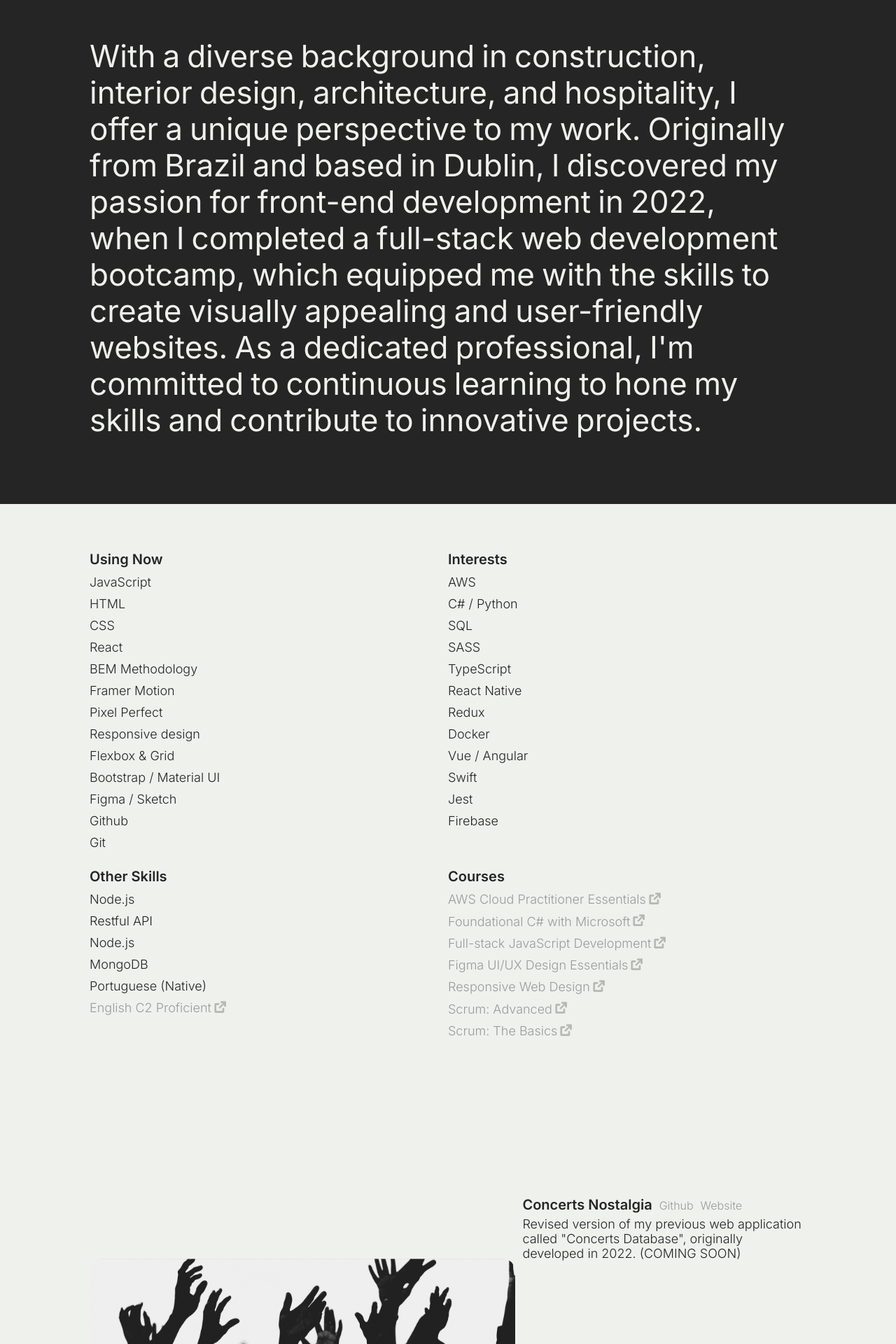
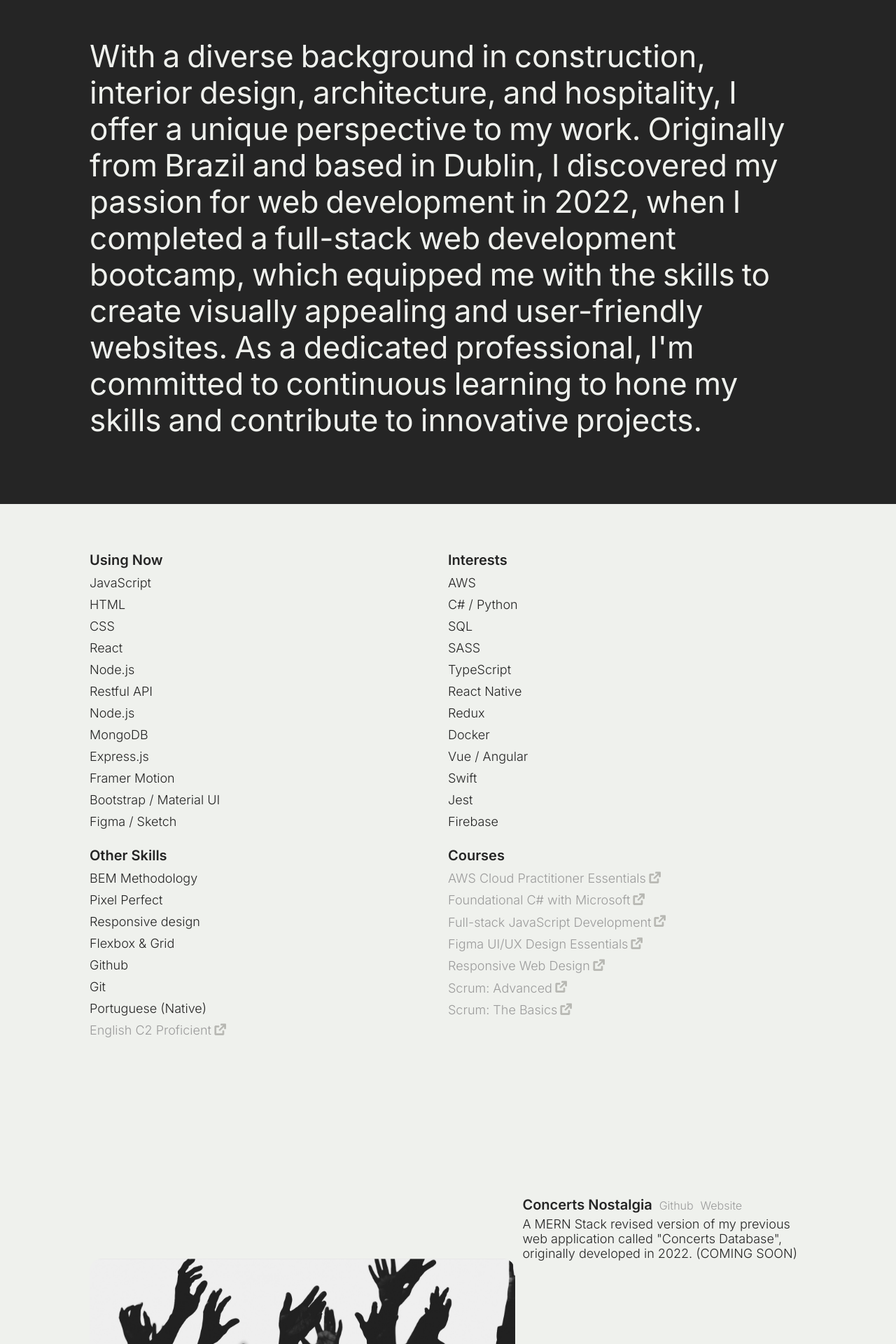
Before and after one commit to t-minini/my-website-v3, a React (Create React App) app: page / in a window 1280 px wide. Shown: the part 880-2800 px from the top of the page at 70% size. Built offline with nearby package versions, Linux system fonts and the light colour scheme; a web font is replaced by a local one.

Commit message:
small updates

```diff
--- a/src/components/about/About.jsx
+++ b/src/components/about/About.jsx
@@ -2,7 +2,7 @@ import style from './About.module.css';
 import { motion } from 'framer-motion';
 
 export function About() {
-  const text = `With a diverse background in construction, interior design, architecture, and hospitality, I offer a unique perspective to my work. Originally from Brazil and based in Dublin, I discovered my passion for front-end development in 2022, when I completed a full-stack web development bootcamp, which equipped me with the skills to create visually appealing and user-friendly websites. As a dedicated professional, I'm committed to continuous learning to hone my skills and contribute to innovative projects.`;
+  const text = `With a diverse background in construction, interior design, architecture, and hospitality, I offer a unique perspective to my work. Originally from Brazil and based in Dublin, I discovered my passion for web development in 2022, when I completed a full-stack web development bootcamp, which equipped me with the skills to create visually appealing and user-friendly websites. As a dedicated professional, I'm committed to continuous learning to hone my skills and contribute to innovative projects.`;
 
   const words = text.split(' ');
 
--- a/src/components/contact/Contact.jsx
+++ b/src/components/contact/Contact.jsx
@@ -1,18 +1,20 @@
 import { useState } from 'react';
+import { Link } from 'react-scroll';
 import style from './Contact.module.css';
 
 export function Contact() {
   const [isHovered, setIsHovered] = useState(false);
   return (
-    <>
     <footer
-
       className={style.contact}
       onMouseEnter={() => setIsHovered(true)}
       onMouseLeave={() => setIsHovered(false)}
     >
       <div className={style.contact__text}>
+        <Link to="hero">
           <p className={style.contact__tm}>tm</p>
+        </Link>
+
         <div className={style.text__container}>
           <h2>
             Let's <br />
@@ -20,9 +22,8 @@ export function Contact() {
           </h2>
           <p>
             I'm currently up for some exciting <br />
-              projects. Hit me up if you're on <br /> the lookout for a
-              front-end
-              <br /> developer.
+            projects. Hit me up if you're on <br /> the lookout for a web
+            developer.
           </p>
         </div>
         <div className={style.contact__links}>
@@ -60,6 +61,5 @@ export function Contact() {
         </div>
       </div>
     </footer>
-    </>
   );
 }
--- a/src/components/contact/Contact.module.css
+++ b/src/components/contact/Contact.module.css
@@ -2,7 +2,6 @@ footer {
   bottom: 0;
   z-index: 1;
   position: fixed;
-
 }
 
 .contact {
@@ -12,6 +11,7 @@ footer {
 }
 
 .contact__tm {
+  cursor: pointer;
   color: var(--orange);
   text-transform: uppercase;
   font-family: 'Dr Sugiyama', cursive;
@@ -34,7 +34,6 @@ footer {
   z-index: 1;
   color: var(--gray-lighter);
   font-weight: var(--semiBold-600);
-
 }
 
 .text__container p {
--- a/src/components/hero/Hero.jsx
+++ b/src/components/hero/Hero.jsx
@@ -83,7 +83,7 @@ export function Hero() {
         <motion.img
           src={imgBack}
           loading="lazy"
-          viewport={{ once: true }} // animation happening only one
+          viewport={{ once: true }}
           style={{ y: backgroundY }}
           className={style.img__back}
           onLoad={() => setIsLoaded(true)}
@@ -107,8 +107,8 @@ export function Hero() {
           tulio&#xa0;minini
         </motion.h1>
         <motion.p initial="initial" whileInView="animate" variants={pVariants}>
-          a former designer who found his passion for <br />
-          front-end development.
+          a former designer who found his passion <br />
+          for web development.
         </motion.p>
       </div>
     </section>
--- a/src/components/skills/Skills.jsx
+++ b/src/components/skills/Skills.jsx
@@ -81,7 +81,6 @@ export function Skills() {
           >
             CSS
           </motion.li>
-
           <motion.li
             initial="initial"
             whileInView="animate"
@@ -96,7 +95,39 @@ export function Skills() {
             variants={itemVariants}
             viewport={{ once: true }}
           >
-            BEM Methodology
+            Node.js
+          </motion.li>
+          <motion.li
+            initial="initial"
+            whileInView="animate"
+            variants={itemVariants}
+            viewport={{ once: true }}
+          >
+            Restful API
+          </motion.li>
+          <motion.li
+            initial="initial"
+            whileInView="animate"
+            variants={itemVariants}
+            viewport={{ once: true }}
+          >
+            Node.js
+          </motion.li>
+          <motion.li
+            initial="initial"
+            whileInView="animate"
+            variants={itemVariants}
+            viewport={{ once: true }}
+          >
+            MongoDB
+          </motion.li>
+          <motion.li
+            initial="initial"
+            whileInView="animate"
+            variants={itemVariants}
+            viewport={{ once: true }}
+          >
+            Express.js
           </motion.li>
           <motion.li
             initial="initial"
@@ -105,30 +136,6 @@ export function Skills() {
             viewport={{ once: true }}
           >
             Framer Motion
-          </motion.li>
-          <motion.li
-            initial="initial"
-            whileInView="animate"
-            variants={itemVariants}
-            viewport={{ once: true }}
-          >
-            Pixel Perfect
-          </motion.li>
-          <motion.li
-            initial="initial"
-            whileInView="animate"
-            variants={itemVariants}
-            viewport={{ once: true }}
-          >
-            Responsive design
-          </motion.li>
-          <motion.li
-            initial="initial"
-            whileInView="animate"
-            variants={itemVariants}
-            viewport={{ once: true }}
-          >
-            Flexbox & Grid
           </motion.li>
           <motion.li
             initial="initial"
@@ -145,22 +152,6 @@ export function Skills() {
             viewport={{ once: true }}
           >
             Figma / Sketch
-          </motion.li>
-          <motion.li
-            initial="initial"
-            whileInView="animate"
-            variants={itemVariants}
-            viewport={{ once: true }}
-          >
-            Github
-          </motion.li>
-          <motion.li
-            initial="initial"
-            whileInView="animate"
-            variants={itemVariants}
-            viewport={{ once: true }}
-          >
-            Git
           </motion.li>
         </ul>
         <ul>
@@ -270,7 +261,16 @@ export function Skills() {
             variants={itemVariants}
             viewport={{ once: true }}
           >
-            Node.js
+            BEM Methodology
+          </motion.li>
+
+          <motion.li
+            initial="initial"
+            whileInView="animate"
+            variants={itemVariants}
+            viewport={{ once: true }}
+          >
+            Pixel Perfect
           </motion.li>
           <motion.li
             initial="initial"
@@ -278,7 +278,7 @@ export function Skills() {
             variants={itemVariants}
             viewport={{ once: true }}
           >
-            Restful API
+            Responsive design
           </motion.li>
           <motion.li
             initial="initial"
@@ -286,7 +286,7 @@ export function Skills() {
             variants={itemVariants}
             viewport={{ once: true }}
           >
-            Node.js
+            Flexbox & Grid
           </motion.li>
           <motion.li
             initial="initial"
@@ -294,7 +294,15 @@ export function Skills() {
             variants={itemVariants}
             viewport={{ once: true }}
           >
-            MongoDB
+            Github
+          </motion.li>
+          <motion.li
+            initial="initial"
+            whileInView="animate"
+            variants={itemVariants}
+            viewport={{ once: true }}
+          >
+            Git
           </motion.li>
           <motion.li
             initial="initial"
--- a/src/projects.json
+++ b/src/projects.json
@@ -13,7 +13,7 @@
     "project": "Concerts Database",
     "github": "https://github.com/t-minini/concert-database",
     "website": "https://concert-database.netlify.app/",
-    "description": "Driven by my love for live music experiences, I designed this website to capture memories of the concerts I've attended. Crafted with a blend of HTML, CSS, and React and Material UI, it's a digital diary of my musical journey."
+    "description": "Driven by my love for live music experiences, I designed this website to capture memories of the concerts I've attended. Crafted with a blend of React, HTML, CSS, Material UI and Express.js, it's a digital diary of my musical journey."
   },
   {
     "id": "003",
@@ -21,7 +21,7 @@
     "project": "Where to Go?",
     "github": "https://github.com/t-minini/where-to-go-front",
     "website": "https://wheretogo-tm.netlify.app/",
-    "description": "For our bootcamp final project, two classmates and I created a full-stack e-commerce website using CSS, HTML, React, Ant Design, ExpressJS, MongoDB, and NodeJS."
+    "description": "For our bootcamp final project, two classmates and I created a full-stack e-commerce website using React, CSS, HTML,  Ant Design, Express.js, MongoDB, and Node.js."
   },
   {
     "id": "004",
@@ -29,7 +29,7 @@
     "project": "My Website 2022",
     "github": "https://github.com/t-minini/my-website",
     "website": "https://tulio-minini-v1.netlify.app/",
-    "description": "My very first website/portfolio featuring a mix of CSS, HTML, React, Bootstrap and some cool animations created with vanilla JavaScript and React.js."
+    "description": "My very first website/portfolio featuring a mix of React, CSS, HTML, Bootstrap and some cool animations created with vanilla JavaScript and React.js."
   },
   {
     "id": "005",
@@ -45,7 +45,7 @@
     "project": "Modern Art Gallery",
     "github": "https://github.com/t-minini/art-gallery-website",
     "website": "https://modern-art-gallery-tm.netlify.app/",
-    "description": "Frontend Mentor Challenge: I built this landing page using CSS, HTML, React, Flexbox, CSS Grid, CSS Variables, and a mobile-first workflow. The goal was to develop the website as closely as possible to the Figma design."
+    "description": "Frontend Mentor Challenge: I built this landing page using React, CSS, HTML,  Flexbox, CSS Grid, CSS Variables, and a mobile-first workflow. The goal was to develop the website as closely as possible to the Figma design."
   },
   {
     "id": "007",
@@ -53,7 +53,7 @@
     "project": "My Website 2023",
     "github": "https://github.com/t-minini/my-website-v2",
     "website": "https://tulio-minini-v2.netlify.app/",
-    "description": "The second version of my website/portfolio was created with CSS, HTML, and React. It was also the project where I had my first experience using Figma for design practice."
+    "description": "The second version of my website/portfolio was created with React, CSS and HTML. It was also the project where I had my first experience using Figma for design practice."
   },
   {
     "id": "008",
@@ -69,7 +69,7 @@
     "project": "My Website 2024",
     "github": "https://github.com/t-minini/my-website-v3",
     "website": "https://tuliominini.com/",
-    "description": "My website new design for 2024. Designed and built by me, using ReactJs, CSS, HTML, Flexbox, CSS Variables, JSON and Figma. This represents a fusion of the skills I acquired in 2023, including some cool animations using Framer Motion."
+    "description": "My website new design for 2024. Designed and built by me, using React, CSS, HTML, Flexbox, CSS Variables, JSON and Figma. This represents a fusion of the skills I acquired in 2023, including some cool animations using Framer Motion."
   },
   {
     "id": "010",
@@ -85,6 +85,6 @@
     "project": "Concerts Nostalgia",
     "github": "https://github.com/t-minini/concerts-nostalgia-front-end",
     "website": "https://github.com/t-minini/concerts-nostalgia-front-end",
-    "description": "Revised version of my previous web application called \"Concerts Database\", originally developed in 2022. (COMING SOON)"
+    "description": "A MERN Stack revised version of my previous web application called \"Concerts Database\", originally developed in 2022. (COMING SOON)"
   }
 ]
```
Lines whose indentation alone changed are shown as unchanged.
